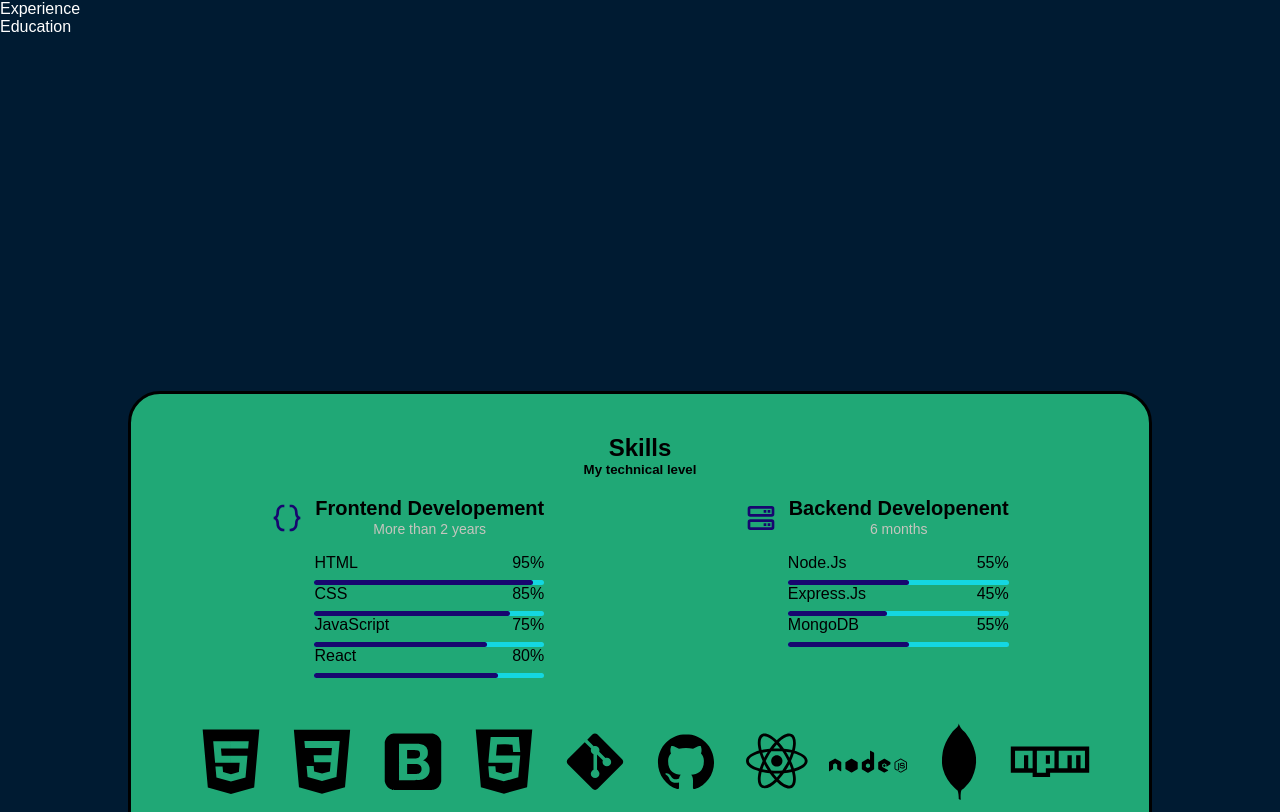
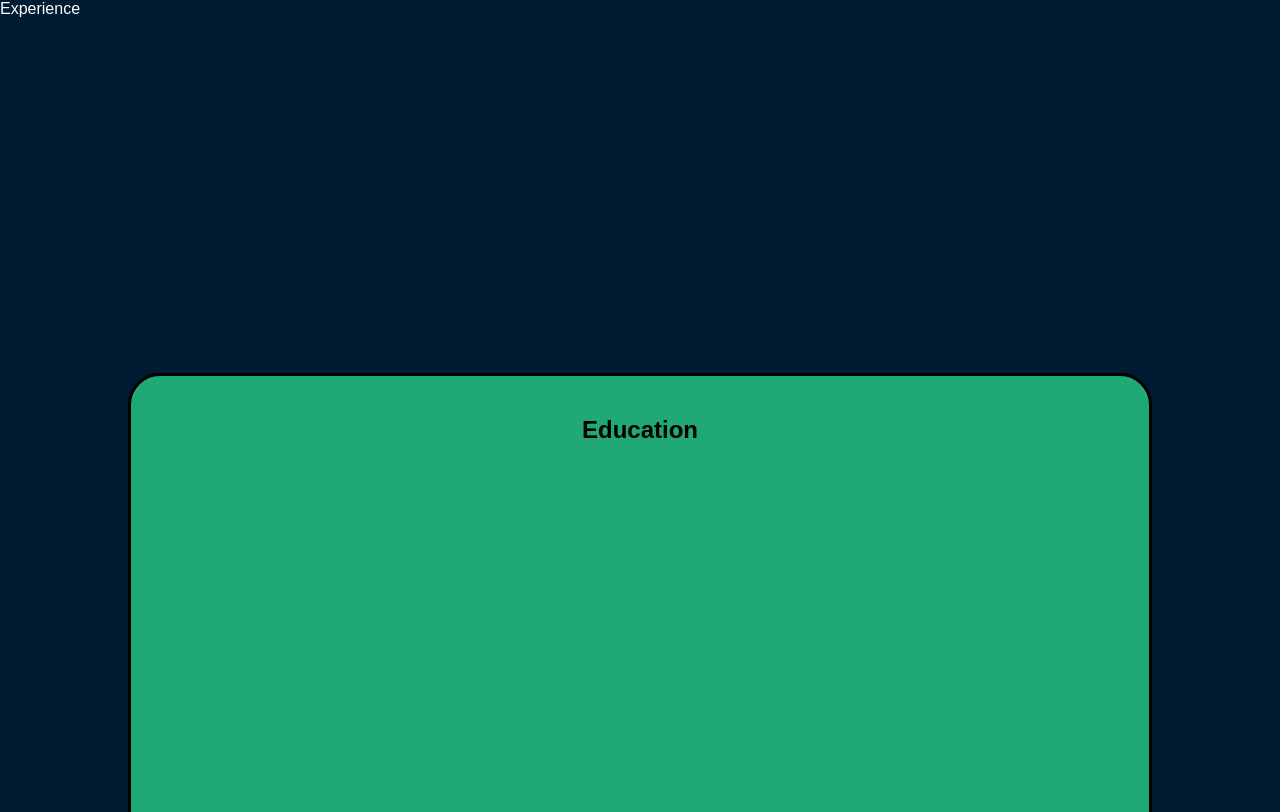
Before and after one commit to kunalkatara12/MyPortfolio, a React (Create React App) app: page / in a window 1280 px wide. Shown: the part 1988-2800 px from the top of the page. Built offline with nearby package versions, Linux system fonts and the light colour scheme.

Commit message:
07-11-22 16:03

```diff
--- a/src/components/Education/Education.jsx
+++ b/src/components/Education/Education.jsx
@@ -1,8 +1,14 @@
 import React from 'react'
-
+import "./Education.scss"
 const Education = () => {
   return (
-    <div>Education</div>
+    <>
+    <div id="education">
+      <div className="education__section">
+        <h3 className="education__title">Education</h3>
+      </div>
+    </div>
+    </>
   )
 }
 
--- a/src/components/Education/Education.scss
+++ b/src/components/Education/Education.scss
@@ -0,0 +1,35 @@
+#education{
+  margin-top: 20rem;
+  width: 100%;
+  height: 100vh;
+  display: flex;
+  justify-content: center;
+  color: #000000;
+  margin-bottom: 20rem;
+}
+.education__section{
+  margin-top: 35px;
+  width: 80%;
+  padding: 40px;
+  background-color: #20a876;
+  // overflow:scroll;
+  border: 3px solid black;
+  border-radius: 2rem;
+
+  height: 100vh;
+    text-align: center;
+}
+.education__title{
+      color: black;
+  font-size: x-large;
+    display: inline-block;
+      background: linear-gradient(rgb(0, 0, 0) 0 0) 0 100% / var(--d, 0) 3px
+      no-repeat,
+    linear-gradient(rgb(0, 0, 0) 0 0) 100% 100% / var(--d, 0) 3px no-repeat;
+  transition: 0.5s;
+}
+
+.education__title:hover {
+    cursor: pointer;
+  --d: 51%;
+}
--- a/src/components/Navbar/Navbar.scss
+++ b/src/components/Navbar/Navbar.scss
@@ -13,6 +13,7 @@
 }
 #navbar__title{
     // margin-top: 35px;
+
      font-size: 5vh;
     background-image: linear-gradient(to right,
             #0da999,
@@ -39,6 +40,7 @@
 }
 
 #navbar__title:hover {
+    cursor: pointer;
     background-position: 0;
     font-size: 40px;
     transform: translateY(-2px);
--- a/src/components/Skills/Skills.scss
+++ b/src/components/Skills/Skills.scss
@@ -90,7 +90,8 @@
     text-align: center;
 }
 #skills__title{
-
+      color: black;
+  font-size: x-large;
     display: inline-block;
       background: linear-gradient(rgb(0, 0, 0) 0 0) 0 100% / var(--d, 0) 3px
       no-repeat,
@@ -102,13 +103,12 @@
   --d: 51%;
 }
 
-#skills__title {
+// #skills__title {
 
-  color: black;
-  font-size: x-large;
-//   display: inline-block;
 
-}
+// //   display: inline-block;
+
+// }
 
 
 // heading {
```
